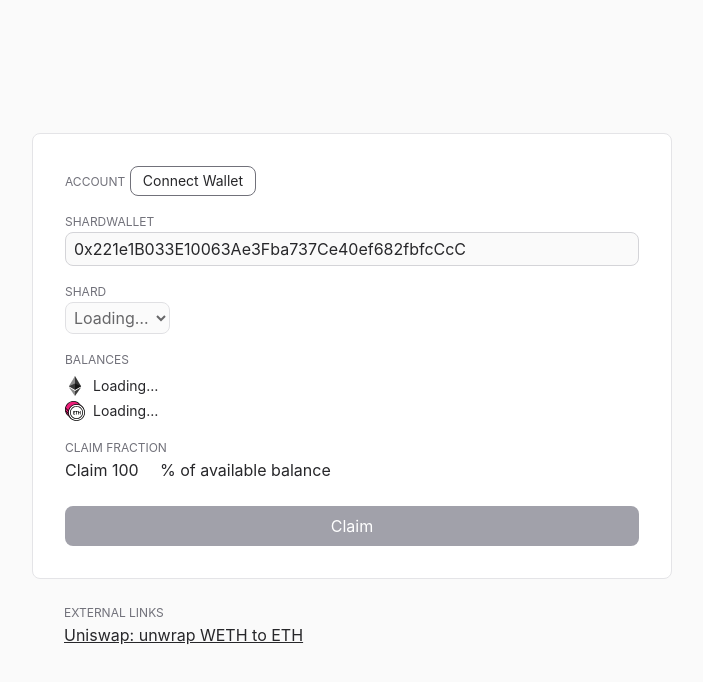
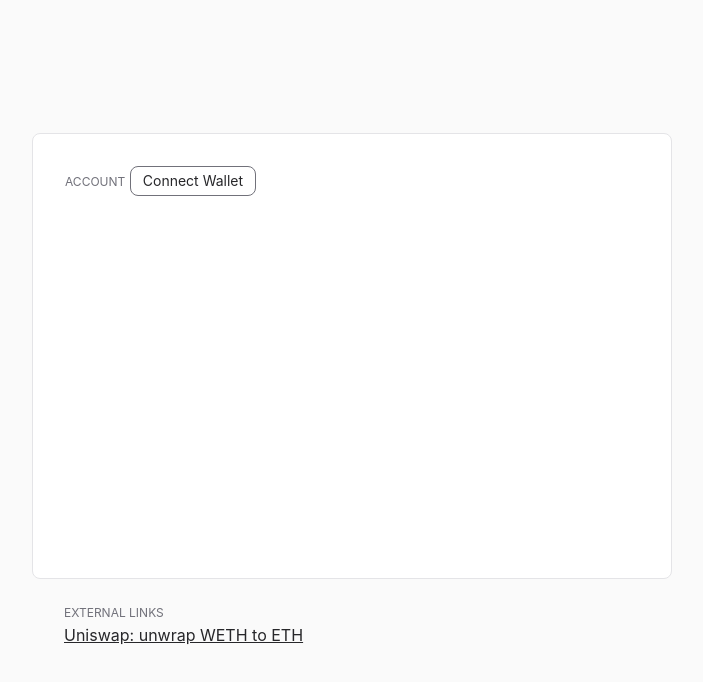
Before and after one commit to starforge-core/shardwallet-ui, a React (Vite) app: page / in a window 1280 px wide. Shown: the top 682 px of the page, without its empty margins (288-991 px from the left). Built offline with nearby package versions, Linux system fonts and the light colour scheme.

Commit message:
Hide interactive components when wallet not connected
The "Loading…" strings are slightly misleading then, since it's really
"Waiting for user action".

```diff
--- a/src/App.tsx
+++ b/src/App.tsx
@@ -7,6 +7,7 @@ import { useEffect, useState } from "react";
 import ethLogo from "../static/img/eth-logo.svg";
 import wethLogo from "../static/img/weth-logo.svg";
 
+import classNames from "./lib/classNames";
 import { useWeb3 } from "./lib/web3";
 import AddressInput from "./components/AddressInput";
 import ConnectWallet from "./components/ConnectWallet";
@@ -205,14 +206,14 @@ function App() {
           {account != null && <span className="text-sm">{account}</span>}
           {<ConnectWallet className={account != null && "invisible"} />}
         </div>
-        <div>
+        <div className={account == null && "invisible"}>
           <Label>Shardwallet</Label>
           <AddressInput
             address={sw.shardwallet}
             setAddress={sw.setShardwallet}
           />
         </div>
-        <div>
+        <div className={account == null && "invisible"}>
           <Label>Shard</Label>
           <select
             disabled={sw.shardIds.length === 0}
@@ -228,7 +229,7 @@ function App() {
             ))}
           </select>
         </div>
-        <div>
+        <div className={account == null && "invisible"}>
           <Label className="pb-2" title={ethPriceTooltip}>
             Balances
           </Label>
@@ -257,7 +258,7 @@ function App() {
             ))}
           </ul>
         </div>
-        <div>
+        <div className={account == null && "invisible"}>
           <Label>Claim fraction</Label>
           <div>
             Claim{" "}
@@ -301,7 +302,10 @@ function App() {
           </div>
         </div>
         <button
-          className="mt-3 rounded-lg p-2 filter-invert bg-primary-600 text-white dark:bg-primary-800 disabled:bg-gray-400 disabled:dark:bg-gray-600"
+          className={classNames(
+            "mt-3 rounded-lg p-2 filter-invert bg-primary-600 text-white dark:bg-primary-800 disabled:bg-gray-400 disabled:dark:bg-gray-600",
+            account == null && "invisible"
+          )}
           onClick={() => sw.claim(claimPercentage * 1e4)}
           disabled={sw.balances == null || sw.claiming}
         >
```
